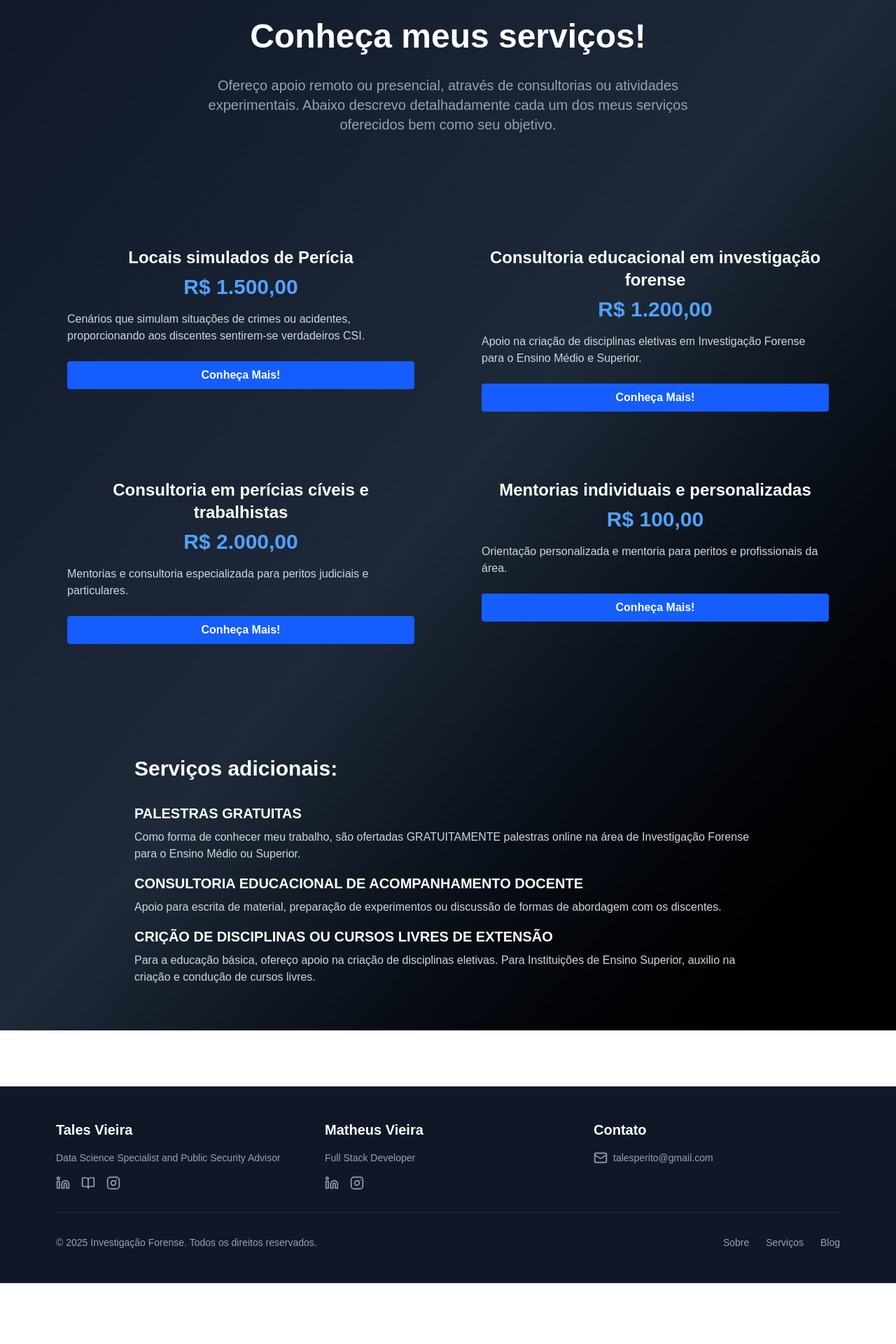
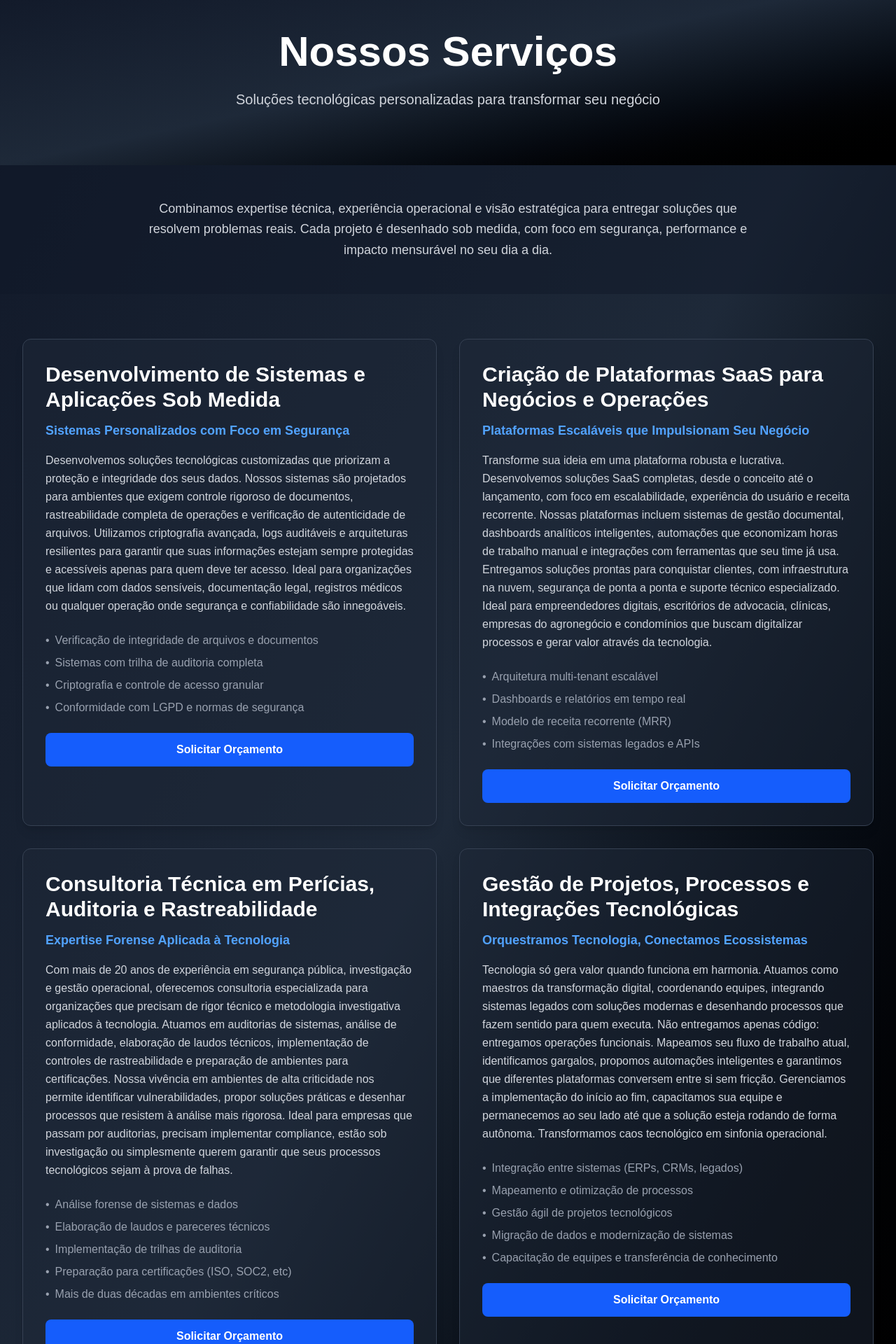
Before and after one commit to talesperito/investigacao-forense, a Next.js app: page /servicos in a window 1280 px wide. Shown: the part 100-2020 px from the top of the page at 70% size. Before the commit the page ends 1933 px from the top, so only its background shows below. Built offline with nearby package versions, Linux system fonts and the light colour scheme.

Commit message:
feat: adiciona página completa de serviços profissionais
Refactor services page layout and content for improved presentation and clarity.

```diff
--- a/app/servicos/page.tsx
+++ b/app/servicos/page.tsx
@@ -1,74 +1,214 @@
-'use client';
+import Link from 'next/link';
 
 export default function ServicosPage() {
-  const services = [
-    {
-      title: "Locais simulados de Perícia",
-      price: "R$ 1.500,00",
-      description: "Cenários que simulam situações de crimes ou acidentes, proporcionando aos discentes sentirem-se verdadeiros CSI."
-    },
-    {
-      title: "Consultoria educacional em investigação forense",
-      price: "R$ 1.200,00",
-      description: "Apoio na criação de disciplinas eletivas em Investigação Forense para o Ensino Médio e Superior."
-    },
-    {
-      title: "Consultoria em perícias cíveis e trabalhistas",
-      price: "R$ 2.000,00",
-      description: "Mentorias e consultoria especializada para peritos judiciais e particulares."
-    },
-    {
-      title: "Mentorias individuais e personalizadas",
-      price: "R$ 100,00",
-      description: "Orientação personalizada e mentoria para peritos e profissionais da área."
-    }
-  ];
-
   return (
     <main className="min-h-screen bg-gradient-to-br from-gray-900 via-gray-800 to-black">
-      {/* Header */}
-      <section className="px-8 py-16 text-center">
-        <h1 className="text-5xl font-bold text-white mb-8">Conheça meus serviços!</h1>
-        <p className="text-xl text-gray-400 max-w-3xl mx-auto">
-          Ofereço apoio remoto ou presencial, através de consultorias ou atividades experimentais. Abaixo descrevo detalhadamente cada um dos meus serviços oferecidos bem como seu objetivo.
+      {/* SEÇÃO 1: HERO/HEADER */}
+      <section className="px-4 md:px-8 py-20 text-center bg-gradient-to-br from-gray-900 via-gray-800 to-black">
+        <h1 className="text-4xl md:text-5xl lg:text-6xl font-bold text-white mb-6">
+          Nossos Serviços
+        </h1>
+        <p className="text-lg md:text-xl text-gray-300 max-w-3xl mx-auto">
+          Soluções tecnológicas personalizadas para transformar seu negócio
         </p>
       </section>
 
-      {/* Services Grid */}
-      <section className="px-8 py-16">
-        <div className="max-w-6xl mx-auto">
+      {/* SEÇÃO 2: INTRODUÇÃO */}
+      <section className="px-4 md:px-8 py-12 bg-gray-900/50">
+        <div className="max-w-4xl mx-auto text-center">
+          <p className="text-base md:text-lg text-gray-300 leading-relaxed">
+            Combinamos expertise técnica, experiência operacional e visão estratégica para entregar soluções que resolvem problemas reais. Cada projeto é desenhado sob medida, com foco em segurança, performance e impacto mensurável no seu dia a dia.
+          </p>
+        </div>
+      </section>
+
+      {/* SEÇÃO 3: GRID DE SERVIÇOS */}
+      <section className="px-4 md:px-8 py-16">
+        <div className="max-w-7xl mx-auto">
           <div className="grid grid-cols-1 md:grid-cols-2 gap-8">
-            {services.map((service, index) => (
-              <div key={index} className="bg-gray-white/5 rounded-lg p-8 hover:bg-gray-white/10 transition">
-                <h3 className="text-2xl font-bold text-white mb-2 text-center">{service.title}</h3>
-                <p className="text-3xl font-bold text-blue-400 text-center mb-4">{service.price}</p>
-                <p className="text-gray-300 mb-6">{service.description}</p>
-                <button className="w-full bg-blue-600 text-white font-bold py-2 rounded hover:bg-blue-700 transition">
-                  Conheça Mais!
-                </button>
-              </div>
-            ))}
+
+            {/* SERVIÇO 1 */}
+            <div className="bg-gray-800/50 border border-gray-700 rounded-xl p-8 hover:scale-105 transition-all duration-300 shadow-lg hover:shadow-2xl">
+              <h2 className="text-2xl md:text-3xl font-bold text-white mb-3">
+                Desenvolvimento de Sistemas e Aplicações Sob Medida
+              </h2>
+              <h3 className="text-lg text-blue-400 mb-4 font-semibold">
+                Sistemas Personalizados com Foco em Segurança
+              </h3>
+              <p className="text-gray-300 mb-6 leading-relaxed">
+                Desenvolvemos soluções tecnológicas customizadas que priorizam a proteção e integridade dos seus dados. Nossos sistemas são projetados para ambientes que exigem controle rigoroso de documentos, rastreabilidade completa de operações e verificação de autenticidade de arquivos. Utilizamos criptografia avançada, logs auditáveis e arquiteturas resilientes para garantir que suas informações estejam sempre protegidas e acessíveis apenas para quem deve ter acesso. Ideal para organizações que lidam com dados sensíveis, documentação legal, registros médicos ou qualquer operação onde segurança e confiabilidade são innegoáveis.
+              </p>
+              <ul className="space-y-2 mb-6">
+                <li className="text-gray-400 flex items-start">
+                  <span className="mr-2">•</span>
+                  <span>Verificação de integridade de arquivos e documentos</span>
+                </li>
+                <li className="text-gray-400 flex items-start">
+                  <span className="mr-2">•</span>
+                  <span>Sistemas com trilha de auditoria completa</span>
+                </li>
+                <li className="text-gray-400 flex items-start">
+                  <span className="mr-2">•</span>
+                  <span>Criptografia e controle de acesso granular</span>
+                </li>
+                <li className="text-gray-400 flex items-start">
+                  <span className="mr-2">•</span>
+                  <span>Conformidade com LGPD e normas de segurança</span>
+                </li>
+              </ul>
+              <Link
+                href="/contato"
+                className="block w-full text-center bg-blue-600 hover:bg-blue-700 text-white px-6 py-3 rounded-lg font-semibold transition-colors duration-200"
+              >
+                Solicitar Orçamento
+              </Link>
+            </div>
+
+            {/* SERVIÇO 2 */}
+            <div className="bg-gray-800/50 border border-gray-700 rounded-xl p-8 hover:scale-105 transition-all duration-300 shadow-lg hover:shadow-2xl">
+              <h2 className="text-2xl md:text-3xl font-bold text-white mb-3">
+                Criação de Plataformas SaaS para Negócios e Operações
+              </h2>
+              <h3 className="text-lg text-blue-400 mb-4 font-semibold">
+                Plataformas Escaláveis que Impulsionam Seu Negócio
+              </h3>
+              <p className="text-gray-300 mb-6 leading-relaxed">
+                Transforme sua ideia em uma plataforma robusta e lucrativa. Desenvolvemos soluções SaaS completas, desde o conceito até o lançamento, com foco em escalabilidade, experiência do usuário e receita recorrente. Nossas plataformas incluem sistemas de gestão documental, dashboards analíticos inteligentes, automações que economizam horas de trabalho manual e integrações com ferramentas que seu time já usa. Entregamos soluções prontas para conquistar clientes, com infraestrutura na nuvem, segurança de ponta a ponta e suporte técnico especializado. Ideal para empreendedores digitais, escritórios de advocacia, clínicas, empresas do agronegócio e condomínios que buscam digitalizar processos e gerar valor através da tecnologia.
+              </p>
+              <ul className="space-y-2 mb-6">
+                <li className="text-gray-400 flex items-start">
+                  <span className="mr-2">•</span>
+                  <span>Arquitetura multi-tenant escalável</span>
+                </li>
+                <li className="text-gray-400 flex items-start">
+                  <span className="mr-2">•</span>
+                  <span>Dashboards e relatórios em tempo real</span>
+                </li>
+                <li className="text-gray-400 flex items-start">
+                  <span className="mr-2">•</span>
+                  <span>Modelo de receita recorrente (MRR)</span>
+                </li>
+                <li className="text-gray-400 flex items-start">
+                  <span className="mr-2">•</span>
+                  <span>Integrações com sistemas legados e APIs</span>
+                </li>
+              </ul>
+              <Link
+                href="/contato"
+                className="block w-full text-center bg-blue-600 hover:bg-blue-700 text-white px-6 py-3 rounded-lg font-semibold transition-colors duration-200"
+              >
+                Solicitar Orçamento
+              </Link>
+            </div>
+
+            {/* SERVIÇO 3 */}
+            <div className="bg-gray-800/50 border border-gray-700 rounded-xl p-8 hover:scale-105 transition-all duration-300 shadow-lg hover:shadow-2xl">
+              <h2 className="text-2xl md:text-3xl font-bold text-white mb-3">
+                Consultoria Técnica em Perícias, Auditoria e Rastreabilidade
+              </h2>
+              <h3 className="text-lg text-blue-400 mb-4 font-semibold">
+                Expertise Forense Aplicada à Tecnologia
+              </h3>
+              <p className="text-gray-300 mb-6 leading-relaxed">
+                Com mais de 20 anos de experiência em segurança pública, investigação e gestão operacional, oferecemos consultoria especializada para organizações que precisam de rigor técnico e metodologia investigativa aplicados à tecnologia. Atuamos em auditorias de sistemas, análise de conformidade, elaboração de laudos técnicos, implementação de controles de rastreabilidade e preparação de ambientes para certificações. Nossa vivência em ambientes de alta criticidade nos permite identificar vulnerabilidades, propor soluções práticas e desenhar processos que resistem à análise mais rigorosa. Ideal para empresas que passam por auditorias, precisam implementar compliance, estão sob investigação ou simplesmente querem garantir que seus processos tecnológicos sejam à prova de falhas.
+              </p>
+              <ul className="space-y-2 mb-6">
+                <li className="text-gray-400 flex items-start">
+                  <span className="mr-2">•</span>
+                  <span>Análise forense de sistemas e dados</span>
+                </li>
+                <li className="text-gray-400 flex items-start">
+                  <span className="mr-2">•</span>
+                  <span>Elaboração de laudos e pareceres técnicos</span>
+                </li>
+                <li className="text-gray-400 flex items-start">
+                  <span className="mr-2">•</span>
+                  <span>Implementação de trilhas de auditoria</span>
+                </li>
+                <li className="text-gray-400 flex items-start">
+                  <span className="mr-2">•</span>
+                  <span>Preparação para certificações (ISO, SOC2, etc)</span>
+                </li>
+                <li className="text-gray-400 flex items-start">
+                  <span className="mr-2">•</span>
+                  <span>Mais de duas décadas em ambientes críticos</span>
+                </li>
+              </ul>
+              <Link
+                href="/contato"
+                className="block w-full text-center bg-blue-600 hover:bg-blue-700 text-white px-6 py-3 rounded-lg font-semibold transition-colors duration-200"
+              >
+                Solicitar Orçamento
+              </Link>
+            </div>
+
+            {/* SERVIÇO 4 */}
+            <div className="bg-gray-800/50 border border-gray-700 rounded-xl p-8 hover:scale-105 transition-all duration-300 shadow-lg hover:shadow-2xl">
+              <h2 className="text-2xl md:text-3xl font-bold text-white mb-3">
+                Gestão de Projetos, Processos e Integrações Tecnológicas
+              </h2>
+              <h3 className="text-lg text-blue-400 mb-4 font-semibold">
+                Orquestramos Tecnologia, Conectamos Ecossistemas
+              </h3>
+              <p className="text-gray-300 mb-6 leading-relaxed">
+                Tecnologia só gera valor quando funciona em harmonia. Atuamos como maestros da transformação digital, coordenando equipes, integrando sistemas legados com soluções modernas e desenhando processos que fazem sentido para quem executa. Não entregamos apenas código: entregamos operações funcionais. Mapeamos seu fluxo de trabalho atual, identificamos gargalos, propomos automações inteligentes e garantimos que diferentes plataformas conversem entre si sem fricção. Gerenciamos a implementação do início ao fim, capacitamos sua equipe e permanecemos ao seu lado até que a solução esteja rodando de forma autônoma. Transformamos caos tecnológico em sinfonia operacional.
+              </p>
+              <ul className="space-y-2 mb-6">
+                <li className="text-gray-400 flex items-start">
+                  <span className="mr-2">•</span>
+                  <span>Integração entre sistemas (ERPs, CRMs, legados)</span>
+                </li>
+                <li className="text-gray-400 flex items-start">
+                  <span className="mr-2">•</span>
+                  <span>Mapeamento e otimização de processos</span>
+                </li>
+                <li className="text-gray-400 flex items-start">
+                  <span className="mr-2">•</span>
+                  <span>Gestão ágil de projetos tecnológicos</span>
+                </li>
+                <li className="text-gray-400 flex items-start">
+                  <span className="mr-2">•</span>
+                  <span>Migração de dados e modernização de sistemas</span>
+                </li>
+                <li className="text-gray-400 flex items-start">
+                  <span className="mr-2">•</span>
+                  <span>Capacitação de equipes e transferência de conhecimento</span>
+                </li>
+              </ul>
+              <Link
+                href="/contato"
+                className="block w-full text-center bg-blue-600 hover:bg-blue-700 text-white px-6 py-3 rounded-lg font-semibold transition-colors duration-200"
+              >
+                Solicitar Orçamento
+              </Link>
+            </div>
+
           </div>
         </div>
       </section>
 
-      {/* Additional Services */}
-      <section className="bg-gray-white/5 px-8 py-16">
-        <div className="max-w-4xl mx-auto text-gray-300">
-          <h2 className="text-3xl font-bold text-white mb-8">Serviços adicionais:</h2>
-          <div className="space-y-4">
-            <div>
-              <h3 className="text-xl font-bold text-white mb-2">PALESTRAS GRATUITAS</h3>
-              <p>Como forma de conhecer meu trabalho, são ofertadas GRATUITAMENTE palestras online na área de Investigação Forense para o Ensino Médio ou Superior.</p>
-            </div>
-            <div>
-              <h3 className="text-xl font-bold text-white mb-2">CONSULTORIA EDUCACIONAL DE ACOMPANHAMENTO DOCENTE</h3>
-              <p>Apoio para escrita de material, preparação de experimentos ou discussão de formas de abordagem com os discentes.</p>
-            </div>
-            <div>
-              <h3 className="text-xl font-bold text-white mb-2">CRIÇÃO DE DISCIPLINAS OU CURSOS LIVRES DE EXTENSÃO</h3>
-              <p>Para a educação básica, ofereço apoio na criação de disciplinas eletivas. Para Instituições de Ensino Superior, auxilio na criação e condução de cursos livres.</p>
-            </div>
+      {/* SEÇÃO 4: CALL TO ACTION FINAL */}
+      <section className="px-4 md:px-8 py-16 bg-gradient-to-r from-blue-900 to-blue-700">
+        <div className="max-w-4xl mx-auto text-center">
+          <h2 className="text-3xl md:text-4xl font-bold text-white mb-6">
+            Vamos Conversar Sobre Seu Projeto?
+          </h2>
+          <p className="text-lg md:text-xl text-white/90 mb-8 leading-relaxed">
+            Agende uma conversa sem compromisso e descubra como podemos ajudar sua organização a alcançar novos patamares através da tecnologia.
+          </p>
+          <div className="flex flex-col sm:flex-row gap-4 justify-center">
+            <Link
+              href="/contato"
+              className="bg-white hover:bg-gray-100 text-blue-900 px-8 py-3 rounded-lg font-bold transition-colors duration-200 inline-block"
+            >
+              Falar com Especialista
+            </Link>
+            <Link
+              href="/aplicacoes"
+              className="border-2 border-white text-white hover:bg-white hover:text-blue-900 px-8 py-3 rounded-lg font-bold transition-all duration-200 inline-block"
+            >
+              Ver Aplicações
+            </Link>
           </div>
         </div>
       </section>
```
